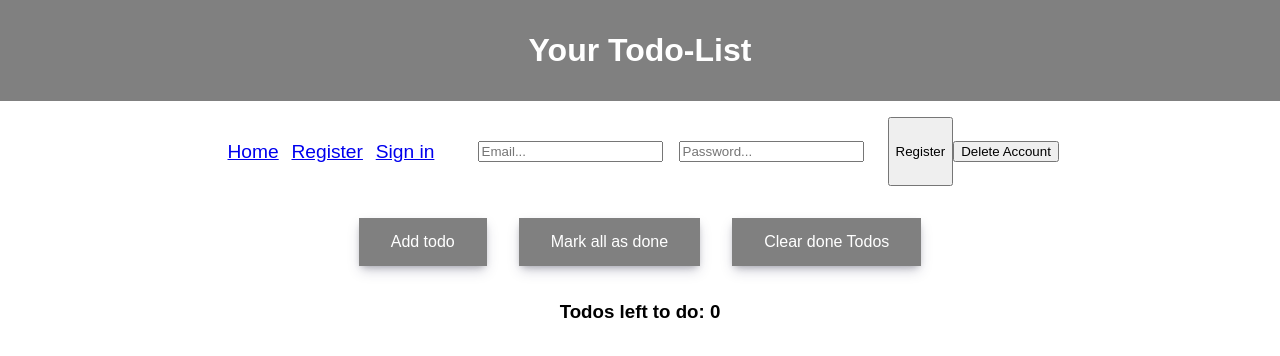
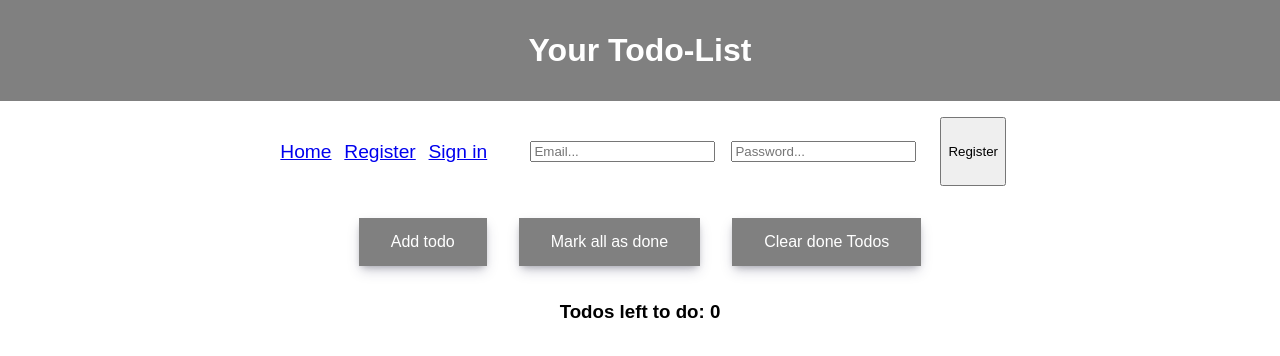
Before and after one commit to JoarTaylor/todolist-firebase, a React (Vite) app in the folder react-app/: page /register in a window 1280 px wide. Shown: the top 356 px of the page. Built offline with nearby package versions, Linux system fonts and the light colour scheme; no server answers.

Commit message:
gitignore

```diff
--- a/react-app/src/components/App/App.jsx
+++ b/react-app/src/components/App/App.jsx
@@ -4,7 +4,7 @@ import TodoList from '../todolist/TodoList'
 import { onSnapshot, query, where, getDocs, setDoc, doc, addDoc, collection, updateDoc, deleteDoc } from 'firebase/firestore'
 /* import Navbar from '../navbar/Navbar' */
 import { BrowserRouter as Router, Routes, Route, Link } from "react-router-dom";
-import { UserNav, StyledLink } from '../navbar/navbarcss';
+import { UserNav, StyledLink, DeleteAccEl} from '../navbar/navbarcss';
 import SignIn from '../signin/Signin';
 import Register from '../Register/register';
 import { auth } from '../../firebase.jsx'
@@ -139,7 +139,7 @@ function App() {
           <Route path="/signin"  element={<SignIn />}></Route>
         </Routes>
         <h4>{user?.email}</h4>
-        <button signedIn={signedIn} onClick={deleteAccount}>Delete Account</button>
+        <DeleteAccEl signedIn={signedIn} onClick={deleteAccount}>Delete Account</DeleteAccEl>
       </UserNav>
     </Router>
 
--- a/react-app/src/components/navbar/navbarcss.js
+++ b/react-app/src/components/navbar/navbarcss.js
@@ -7,13 +7,13 @@ const UserNav = styled.nav`
     align-items: center;
     margin: 2vh;
 
-    button {
-        display: ${({signedIn}) => signedIn? 'none': 'block'};
-    }
-
     @media screen and (max-width: 900px) {
         flex-direction: column;
     }
+`
+
+const DeleteAccEl = styled.button`
+    display: ${({signedIn}) => signedIn ? 'block': 'none'};
 `
 
 const StyledLink = styled(Link)`
@@ -49,4 +49,4 @@ const SignInSignOut = styled.div`
 
 
 
-export { UserNav, StyledLink, SignInSignOut};
+export { UserNav, StyledLink, SignInSignOut, DeleteAccEl};
```
Also changed, not shown: 1 other file (tests, documents, lock files or other folders).
